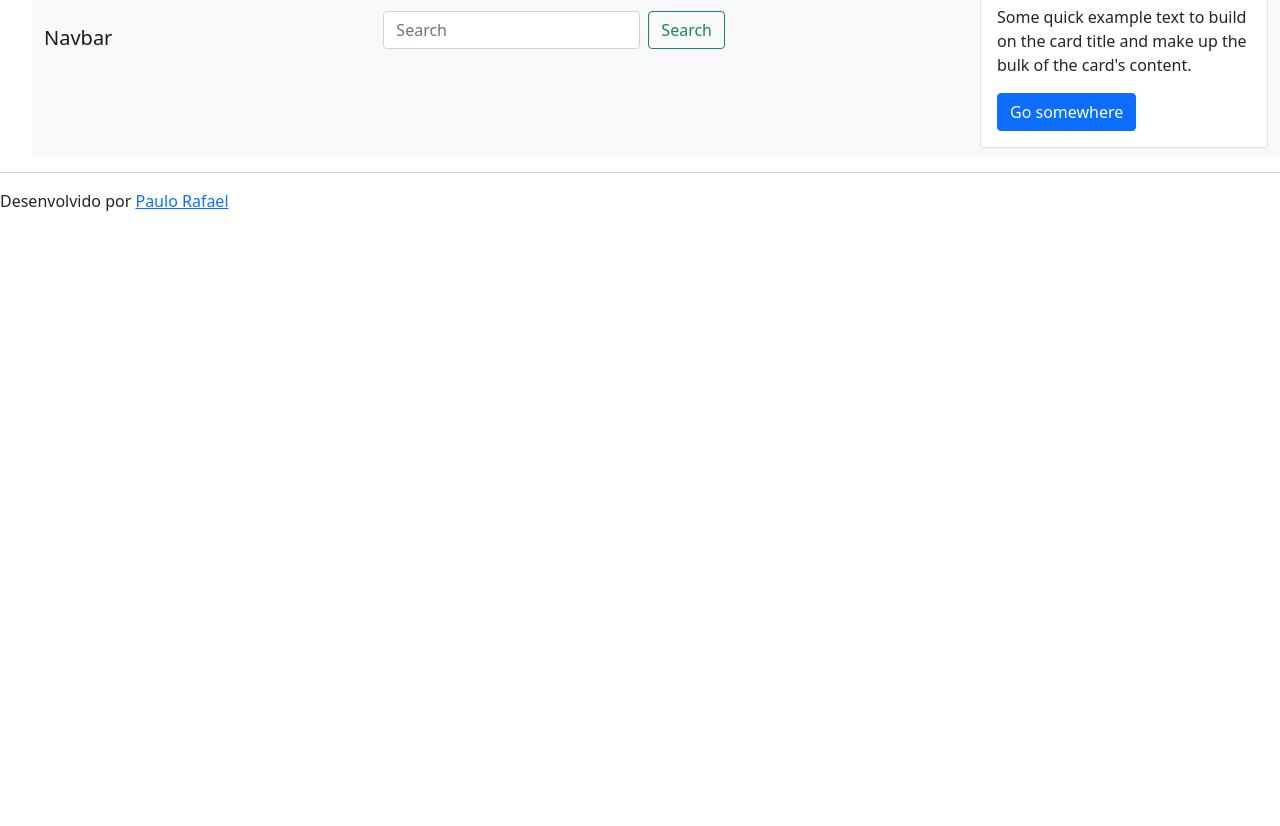
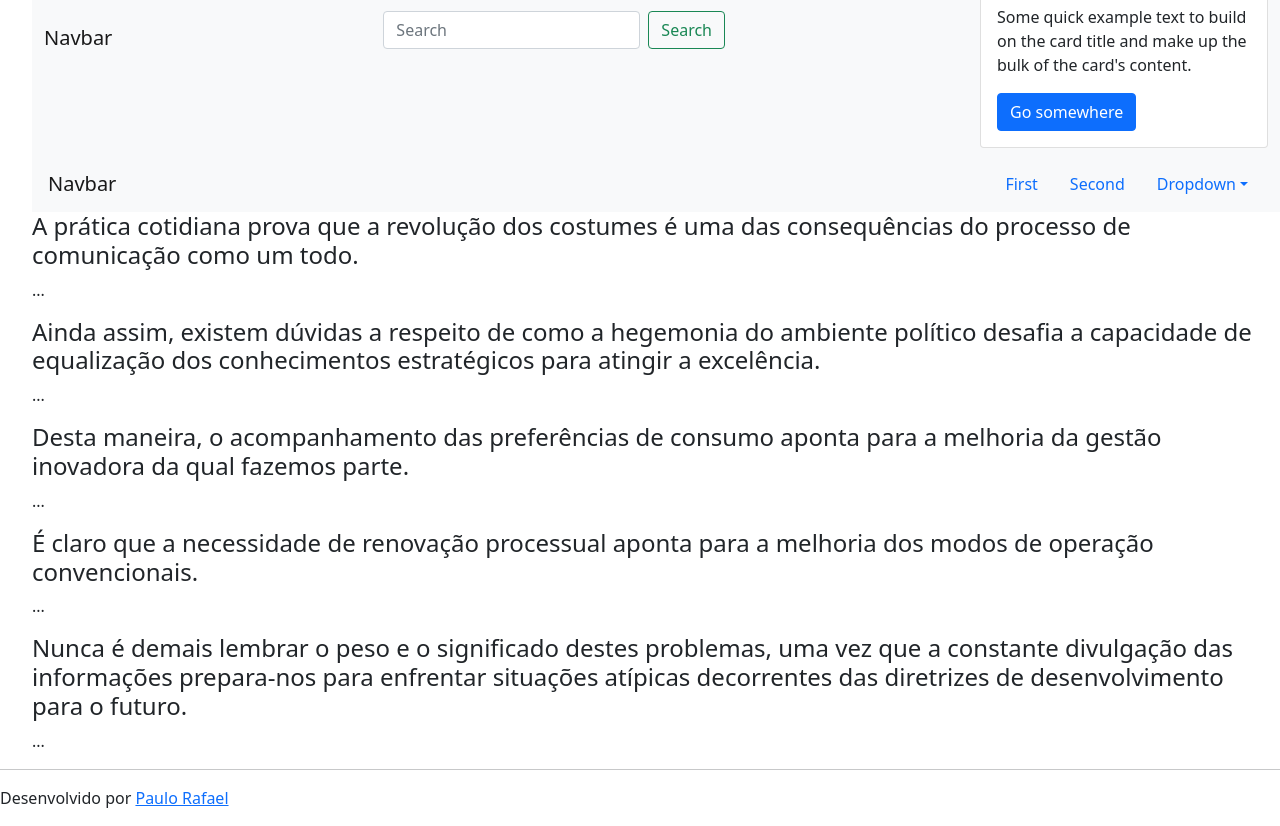
Before and after one commit to Prrfifnmg/web-platform-prrfpw1, a plain HTML site: page avaliacoes/atividade5/portifolio.html in a window 1280 px wide. Shown: the part 232-1058 px from the top of the page. Before the commit the page ends 800 px from the top, so only its background shows below. Drawn offline with nearby package versions, Linux system fonts and the light colour scheme.

Commit message:
1 file modified

```diff
--- a/avaliacoes/atividade5/portifolio.html
+++ b/avaliacoes/atividade5/portifolio.html
@@ -34,11 +34,41 @@
       <h5 class="card-title">Card title</h5>
       <p class="card-text">Some quick example text to build on the card title and make up the bulk of the card's content.</p>
       <a href="#" class="btn btn-primary">Go somewhere</a>
-    </div>
-  </div>
   </div>
 </div>
 </nav>
+<nav id="navbar-example2" class="navbar navbar-light bg-light px-3">
+<a class="navbar-brand" href="#">Navbar</a>
+<ul class="nav nav-pills">
+  <li class="nav-item">
+    <a class="nav-link" href="#scrollspyHeading1">First</a>
+  </li>
+  <li class="nav-item">
+    <a class="nav-link" href="#scrollspyHeading2">Second</a>
+  </li>
+  <li class="nav-item dropdown">
+    <a class="nav-link dropdown-toggle" data-bs-toggle="dropdown" href="#" role="button" aria-expanded="false">Dropdown</a>
+    <ul class="dropdown-menu">
+      <li><a class="dropdown-item" href="#scrollspyHeading3">Third</a></li>
+      <li><a class="dropdown-item" href="#scrollspyHeading4">Fourth</a></li>
+      <li><hr class="dropdown-divider"></li>
+      <li><a class="dropdown-item" href="#scrollspyHeading5">Fifth</a></li>
+    </ul>
+  </li>
+</ul>
+</nav>
+<div data-bs-spy="scroll" data-bs-target="#navbar-example2" data-bs-offset="0" class="scrollspy-example" tabindex="0">
+<h4 id="scrollspyHeading1">A prática cotidiana prova que a revolução dos costumes é uma das consequências do processo de comunicação como um todo.</h4>
+<p>...</p>
+<h4 id="scrollspyHeading2">Ainda assim, existem dúvidas a respeito de como a hegemonia do ambiente político desafia a capacidade de equalização dos conhecimentos estratégicos para atingir a excelência.</h4>
+<p>...</p>
+<h4 id="scrollspyHeading3">Desta maneira, o acompanhamento das preferências de consumo aponta para a melhoria da gestão inovadora da qual fazemos parte.</h4>
+<p>...</p>
+<h4 id="scrollspyHeading4">É claro que a necessidade de renovação processual aponta para a melhoria dos modos de operação convencionais.</h4>
+<p>...</p>
+<h4 id="scrollspyHeading5">Nunca é demais lembrar o peso e o significado destes problemas, uma vez que a constante divulgação das informações prepara-nos para enfrentar situações atípicas decorrentes das diretrizes de desenvolvimento para o futuro.</h4>
+<p>...</p>
+</div>
     </ul>
     <hr>
     <footer>
```
